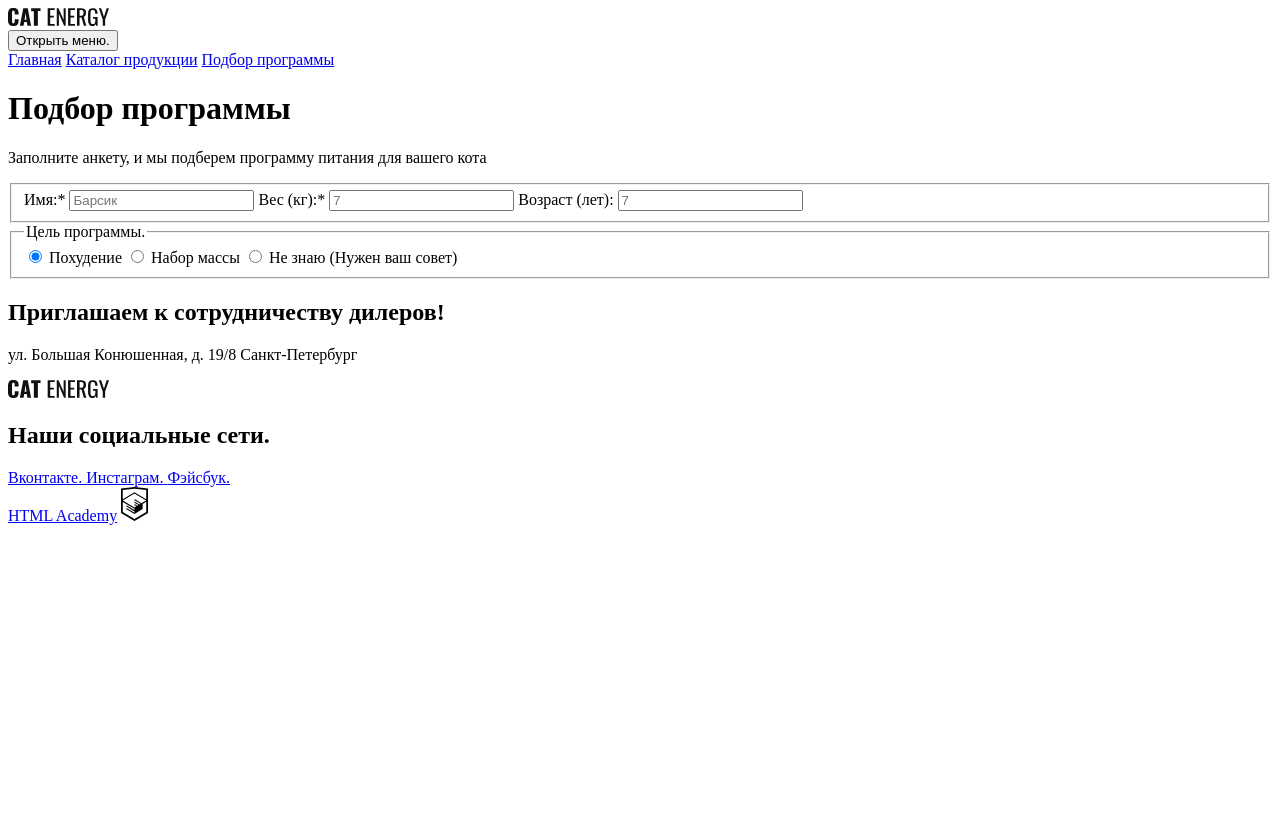
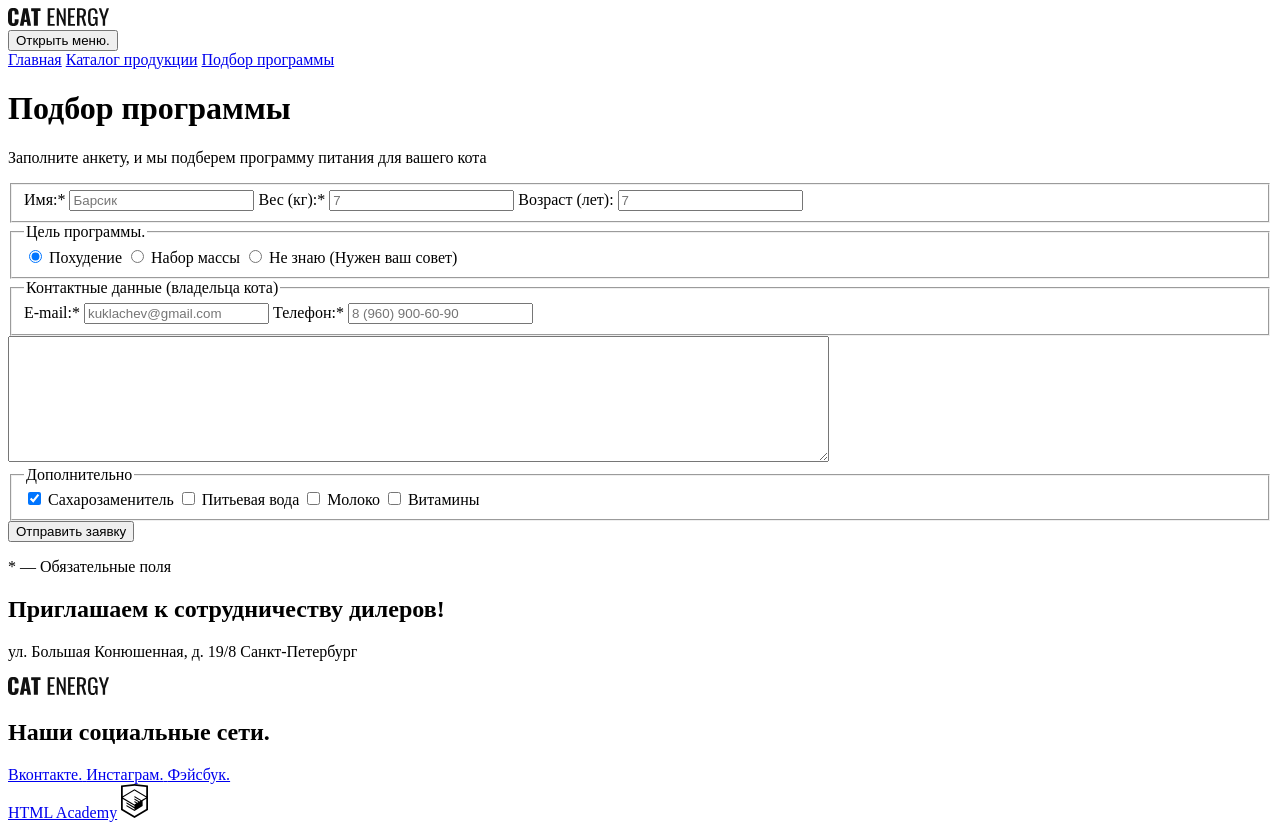
Before and after one commit to iirinastepanova/1859915-cat-energy-24, a website: page source/form.html in a window 1280 px wide. Before the commit the page ends 800 px from the top, so only its background shows below. Drawn offline with Linux system fonts and the light colour scheme.

Commit message:
Закончили верстку формы

```diff
--- a/source/form.html
+++ b/source/form.html
@@ -27,11 +27,11 @@
         <fieldset class="form__group">
           <label class="form__label">
             Имя:*
-            <input class="form__input" type="text" name="cat-name" placeholder="Барсик">
+            <input class="form__input" type="text" name="cat-name" placeholder="Барсик" required>
           </label>
           <label class="form__label">
             Вес (кг):*
-            <input class="form__input" type="number" name="cat-weight" placeholder="7">
+            <input class="form__input" type="number" name="cat-weight" placeholder="7" required>
           </label>
           <label class="form__label">
             Возраст (лет):
@@ -53,11 +53,42 @@
             Не знаю (Нужен ваш совет)
           </label>
         </fieldset>
+        <fieldset class="form__group">
+          <legend class="form__legend">Контактные данные (владельца кота)</legend>
+          <label class="form__label">
+            E-mail:*
+            <input class="form__input" type="email" name="email" placeholder="kuklachev@gmail.com" required>
+          </label>
+          <label class="form__label">
+            Телефон:*
+            <input class="form__input" type="tel" name="phone-number" placeholder="8 (960) 900-60-90" required>
+          </label>
+        </fieldset>
+        <textarea name="comments" placeholder="Расскажите обо всех повадках кота" cols="100" rows="8" >
 
-
-
+        </textarea>
+        <fieldset class="form__group optional">
+          <legend class="form__legend">Дополнительно</legend>
+          <label class="form__label">
+            <input class="form__input optional__input" type="checkbox" name="sweetener" checked>
+            Сахарозаменитель
+          </label>
+          <label class="form__label">
+            <input class="form__input optional__input" type="checkbox" name="water" >
+            Питьевая вода
+          </label>
+          <label class="form__label">
+            <input class="form__input optional__input" type="checkbox" name="milk">
+            Молоко
+          </label>
+          <label class="form__label">
+            <input class="form__input optional__input" type="checkbox" name="vitamins">
+            Витамины
+          </label>
+        </fieldset>
+        <button class="button" type="submit">Отправить заявку</button>
+        <p class="form__tip">* — Обязательные поля</p>
       </form>
-
 
       <section class="partnership">
         <h2 class="partnership__title">Приглашаем к сотрудничеству дилеров!</h2>
```
